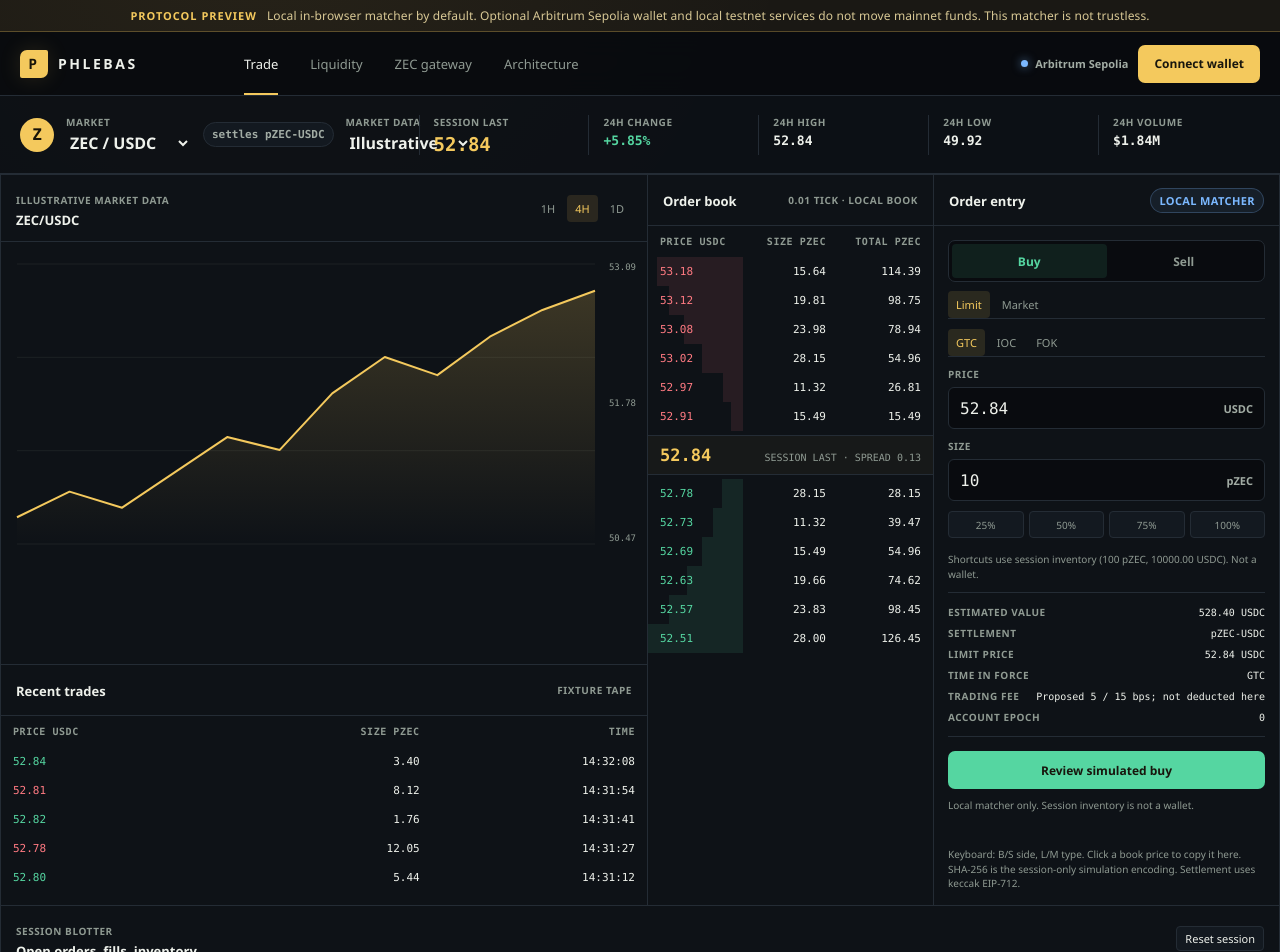
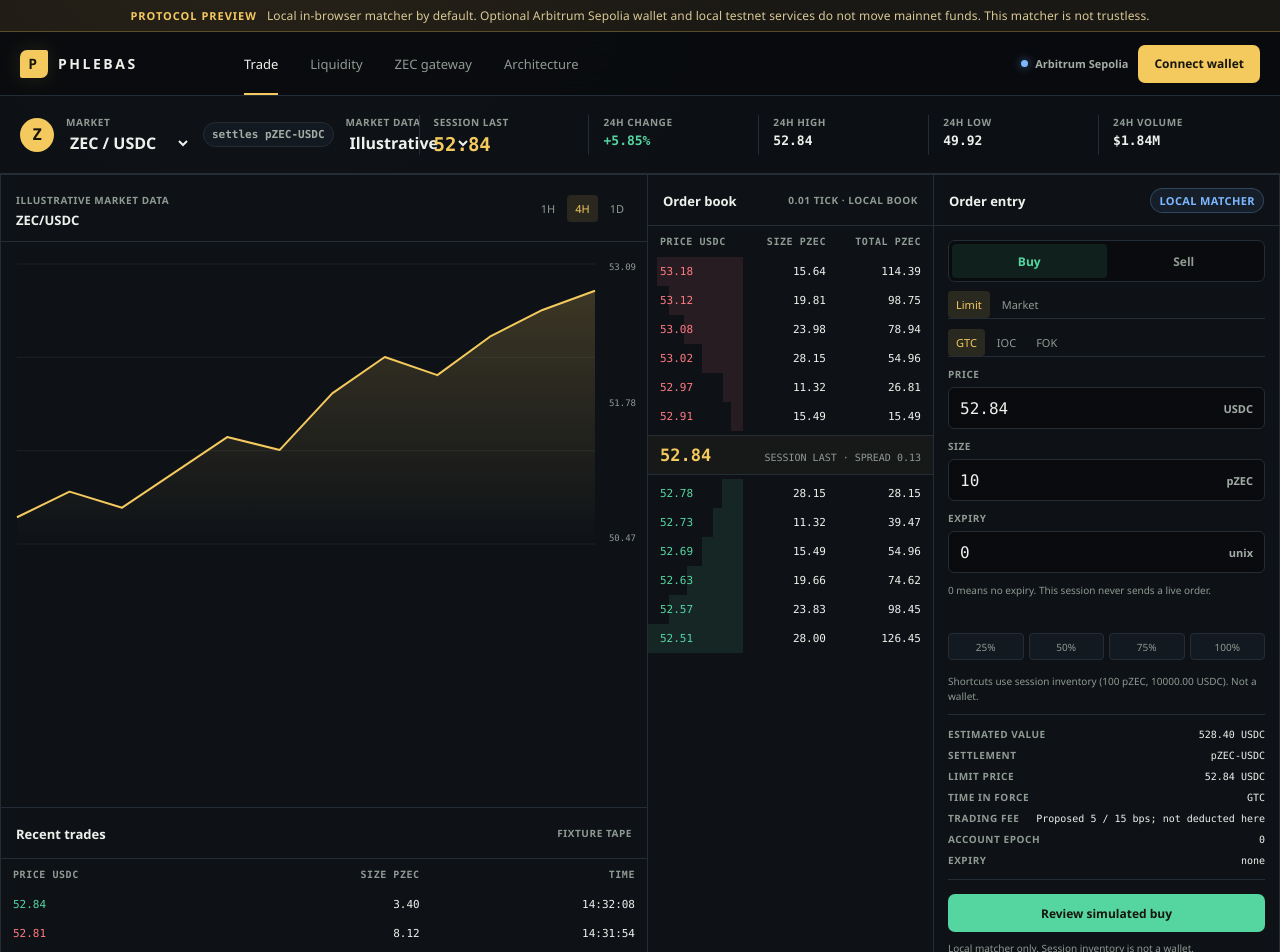
Before and after one commit to EauDoon/Phlebas, a Next.js app: page /trade in a window 1280 px wide. Shown: the top 952 px of the page. Built offline with nearby package versions, Linux system fonts and the light colour scheme.

Commit message:
feat: show session order expiry on the ticket and review

```diff
--- a/src/components/trade-ticket.tsx
+++ b/src/components/trade-ticket.tsx
@@ -8,7 +8,7 @@ import { sepoliaDomain, typedData, type TypedOrder } from "@/lib/eip712";
 import { getInjectedProvider, signTypedData } from "@/lib/evm-wallet";
 import { planTestnetSubmit, sendSettlement, sepoliaSubmitEnabled } from "@/lib/sepolia-submit";
 import { TESTNET } from "@/lib/testnet";
-import { settlementDigest, typedOrderFromTicket } from "@/lib/ticket-order";
+import { parseExpiryUnix, settlementDigest, typedOrderFromTicket } from "@/lib/ticket-order";
 import type { Market } from "@/lib/market-data";
 import { ticketGate, type FeedStatus } from "@/lib/market-state";
 import { submitOrder, type Book, type TimeInForce } from "@/lib/matcher";
@@ -129,6 +129,7 @@ export function TradeTicket({
   const [price, setPrice] = useState(() => formatAtomicUnits(lastTicks, PRICE_DECIMALS, 2));
   const [size, setSize] = useState("10");
   const [slippagePercent, setSlippagePercent] = useState("0.50");
+  const [expiry, setExpiry] = useState("0");
   const [notice, setNotice] = useState("Local matcher only. Session inventory is not a wallet.");
   const [appliedPriceNonce, setAppliedPriceNonce] = useState(0);
   const nonceRef = useRef(1);
@@ -143,6 +144,7 @@ export function TradeTicket({
     comparison: RouteComparison;
     clobDebitAtoms: bigint;
     clobReservationAtoms: bigint;
+    expiryUnix: bigint;
   } | null>(null);
 
   if (priceSelection && priceSelection.nonce !== appliedPriceNonce) {
@@ -250,7 +252,7 @@ export function TradeTicket({
     setSize(formatAtomicUnits(nextSize, PZEC_DECIMALS));
   }
 
-  function preparedOrder(): { priceTicks: bigint; sizeAtoms: bigint; tif: TimeInForce } | string {
+  function preparedOrder(): { priceTicks: bigint; sizeAtoms: bigint; tif: TimeInForce; expiryUnix: bigint } | string {
     if (inputError) {
       return inputError;
     }
@@ -273,10 +275,17 @@ export function TradeTicket({
     if (priceTicks <= 0n) {
       return "Price and size must be positive.";
     }
+    let expiryUnix = 0n;
+    try {
+      expiryUnix = parseExpiryUnix(expiry);
+    } catch (error) {
+      return error instanceof Error ? error.message : "Expiry must be a whole unix time, or 0 for none.";
+    }
     return {
       priceTicks,
       sizeAtoms: sizeAtoms.atoms,
       tif: orderType === "market" ? "IOC" : tif,
+      expiryUnix,
     };
   }
 
@@ -325,7 +334,7 @@ export function TradeTicket({
       limitPriceTicks: prepared.priceTicks.toString(),
       nonce: String(nonceRef.current),
       accountEpoch: String(accountEpoch),
-      expiry: "0",
+      expiry: prepared.expiryUnix.toString(),
       salt: prepared.tif,
       recipient: "session",
       maximumFeeBps: "30",
@@ -346,6 +355,7 @@ export function TradeTicket({
         nonce: BigInt(canonical.nonce),
         accountEpoch: BigInt(accountEpoch),
         tif: prepared.tif,
+        expiry: prepared.expiryUnix,
       });
       eip712 = settlementDigest(typed);
     }
@@ -545,6 +555,21 @@ export function TradeTicket({
         </div>
       </label>
 
+      <label className={styles.inputLabel}>
+        <span>Expiry</span>
+        <div className={styles.inputShell}>
+          <input
+            inputMode="numeric"
+            value={expiry}
+            onChange={(event) => setExpiry(event.target.value)}
+            aria-label="Order expiry unix time"
+            aria-describedby={noticeId}
+          />
+          <span>unix</span>
+        </div>
+      </label>
+      <p className={styles.inlineNotice}>0 means no expiry. This session never sends a live order.</p>
+
       <div
         className={styles.percentRow}
         role="group"
@@ -585,6 +610,10 @@ export function TradeTicket({
         <div>
           <dt>Account epoch</dt>
           <dd>{accountEpoch}</dd>
+        </div>
+        <div>
+          <dt>Expiry</dt>
+          <dd>{expiry.trim() === "" || expiry.trim() === "0" ? "none" : expiry.trim()}</dd>
         </div>
       </dl>
 
@@ -631,6 +660,10 @@ export function TradeTicket({
             <div>
               <dt>Worst acceptable price</dt>
               <dd>{formatAtomicUnits(review.priceTicks, PRICE_DECIMALS, 2)} {market.quote}</dd>
+            </div>
+            <div>
+              <dt>Expiry</dt>
+              <dd>{review.expiryUnix === 0n ? "none" : review.expiryUnix.toString()}</dd>
             </div>
             <div>
               <dt>Fees</dt>
--- a/src/lib/encoding.ts
+++ b/src/lib/encoding.ts
@@ -7,7 +7,7 @@ export type CanonicalOrder = {
   limitPriceTicks: string;
   nonce: string;
   accountEpoch: string;
-  expiry: "0";
+  expiry: string;
   salt: string;
   recipient: "session";
   maximumFeeBps: "30";
```
